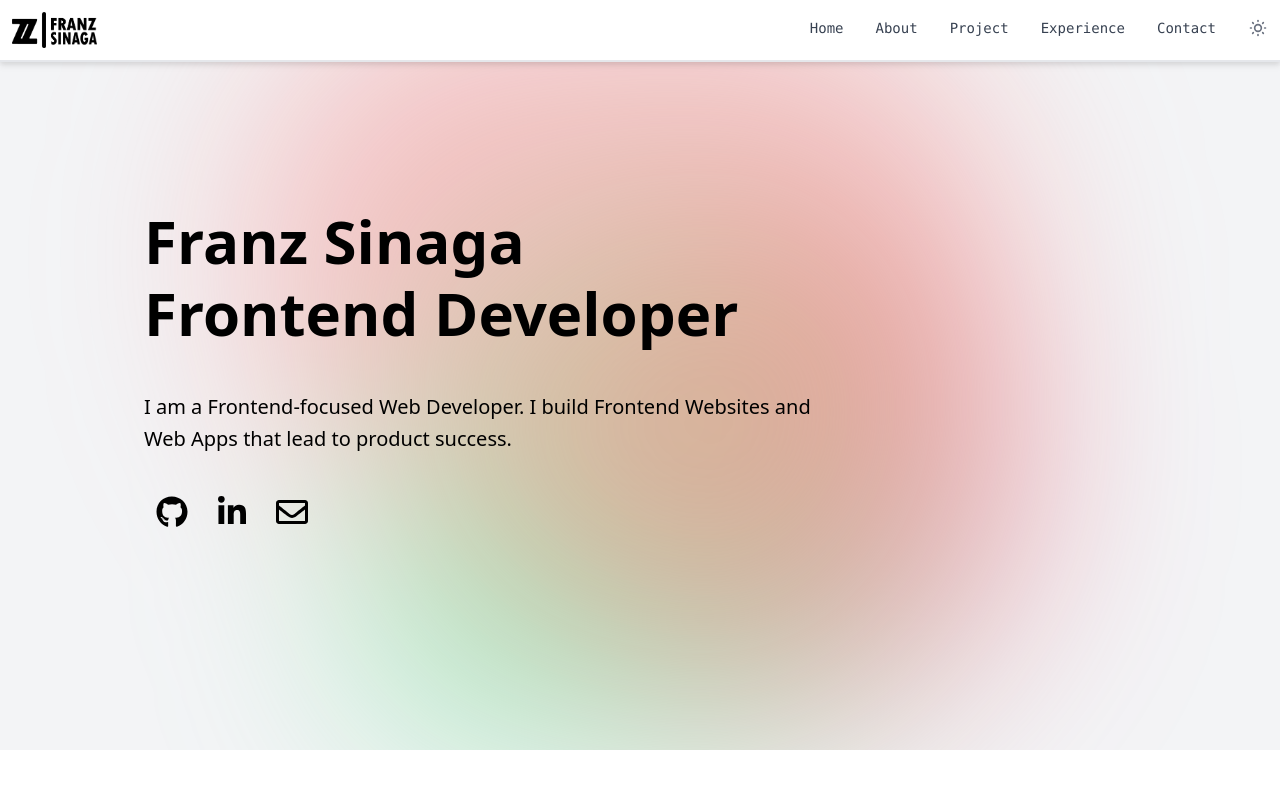
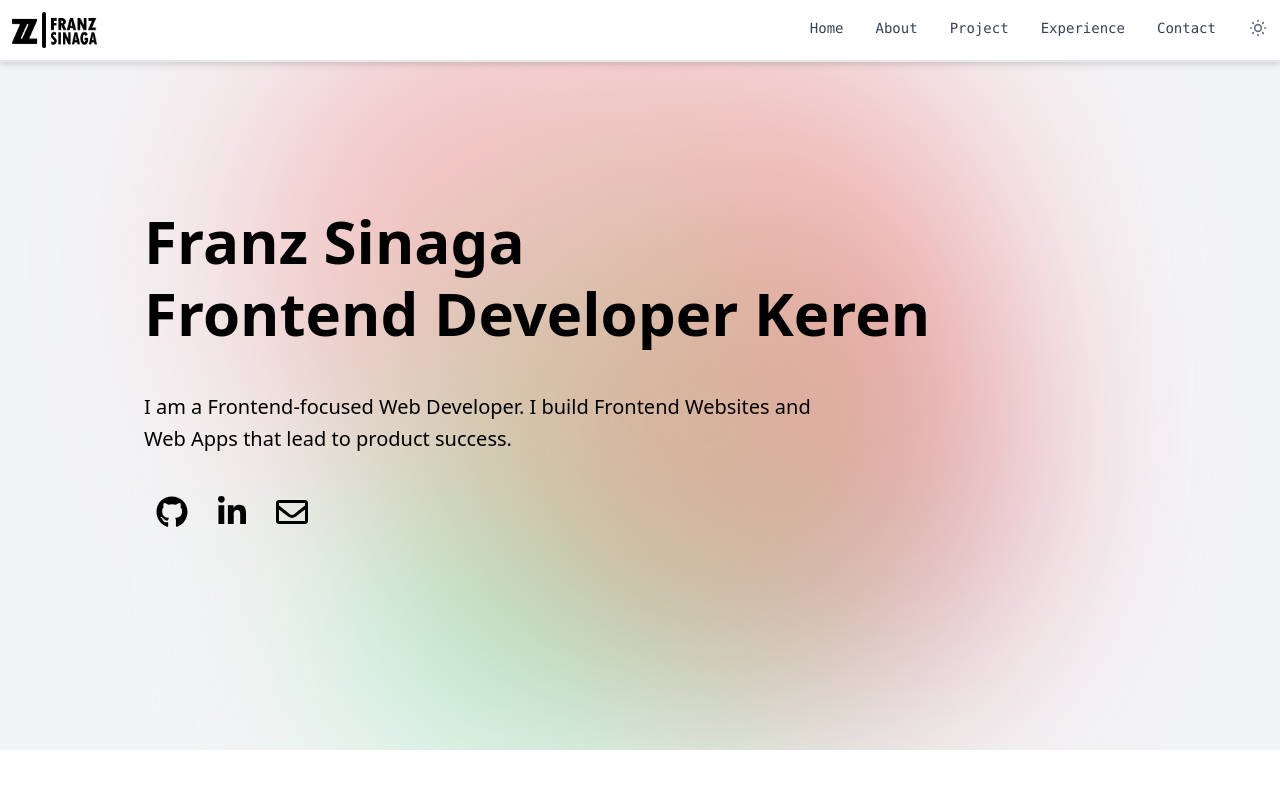
Before and after one commit to FranzSinaga/portfolio-v1, a Next.js app: page / in a window 1280 px wide. Shown: the top 800 px of the page. Built offline with nearby package versions, Linux system fonts and the light colour scheme.

Commit message:
ganti title

```diff
--- a/pages/index.tsx
+++ b/pages/index.tsx
@@ -34,7 +34,7 @@ const Home: NextPage = () => {
           </BlurFade>
           <BlurFade inView delay={0.25}>
             <h1 className="md:text-6xl text-4xl font-extrabold mt-3">
-              Frontend Developer
+              Frontend Developer Keren
             </h1>
           </BlurFade>
 
```
